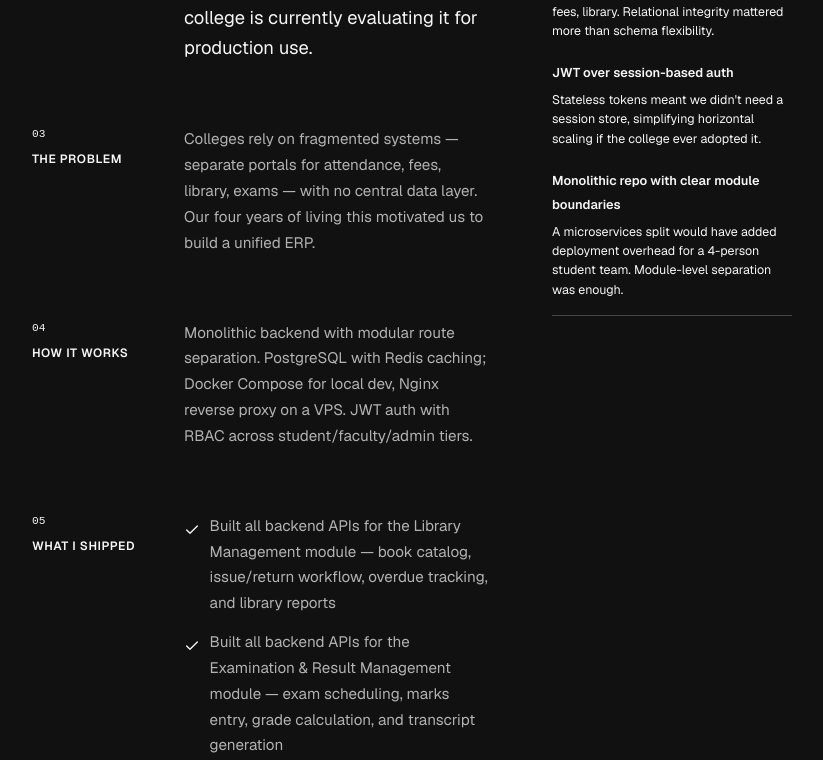
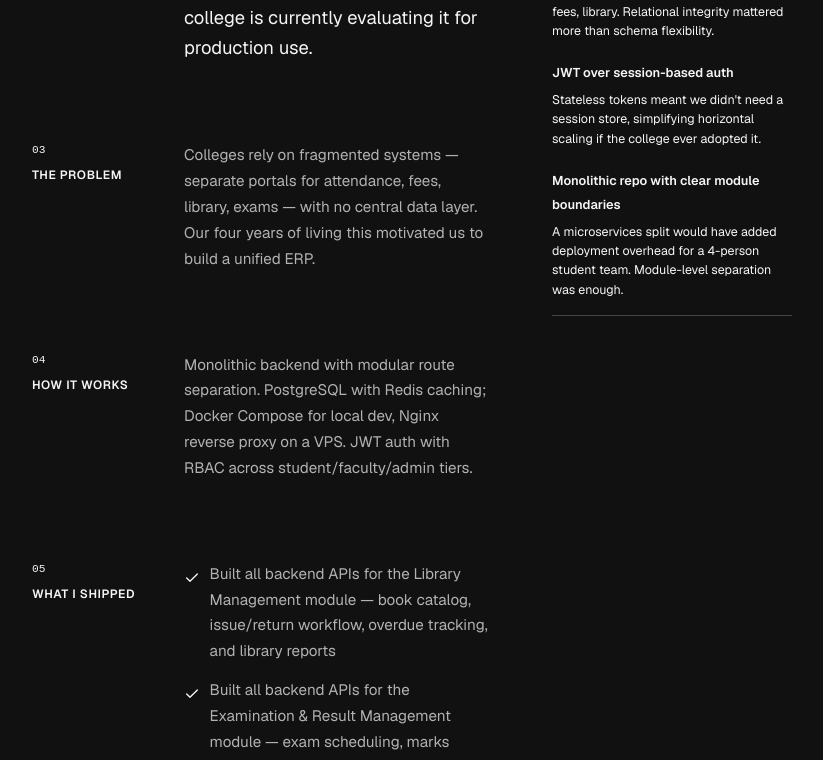
Before and after one commit to devBuku/website, a React (Vite) app: page /projects/college-erp in a window 1280 px wide. Shown: the part 1196-1956 px from the top of the page, without its empty margins (228-1051 px from the left). Built offline with nearby package versions, Linux system fonts and the light colour scheme.

Commit message:
Use selective dividers across site

```diff
--- a/src/index.css
+++ b/src/index.css
@@ -1718,6 +1718,31 @@
   }
 }
 
+/* Selective dividers: major sections only, never every content row. */
+.section-block,
+.document-section {
+  border-bottom: 1px solid rgb(var(--color-border-subtle));
+}
+.section-block:last-child,
+.document-section:last-child {
+  border-bottom: 0;
+}
+.skill-row,
+.document-entry,
+.detail-section,
+.stack-list span,
+.detail-meta-row {
+  border-top: 0 !important;
+  border-bottom: 0 !important;
+}
+.work-project-item + .work-project-item,
+.home-project-preview + .home-project-preview {
+  border-top: 0;
+}
+.detail-section + .detail-section {
+  margin-top: 1rem;
+}
+
 @layer utilities {
   .scroll-reveal {
     opacity: 0;
```
